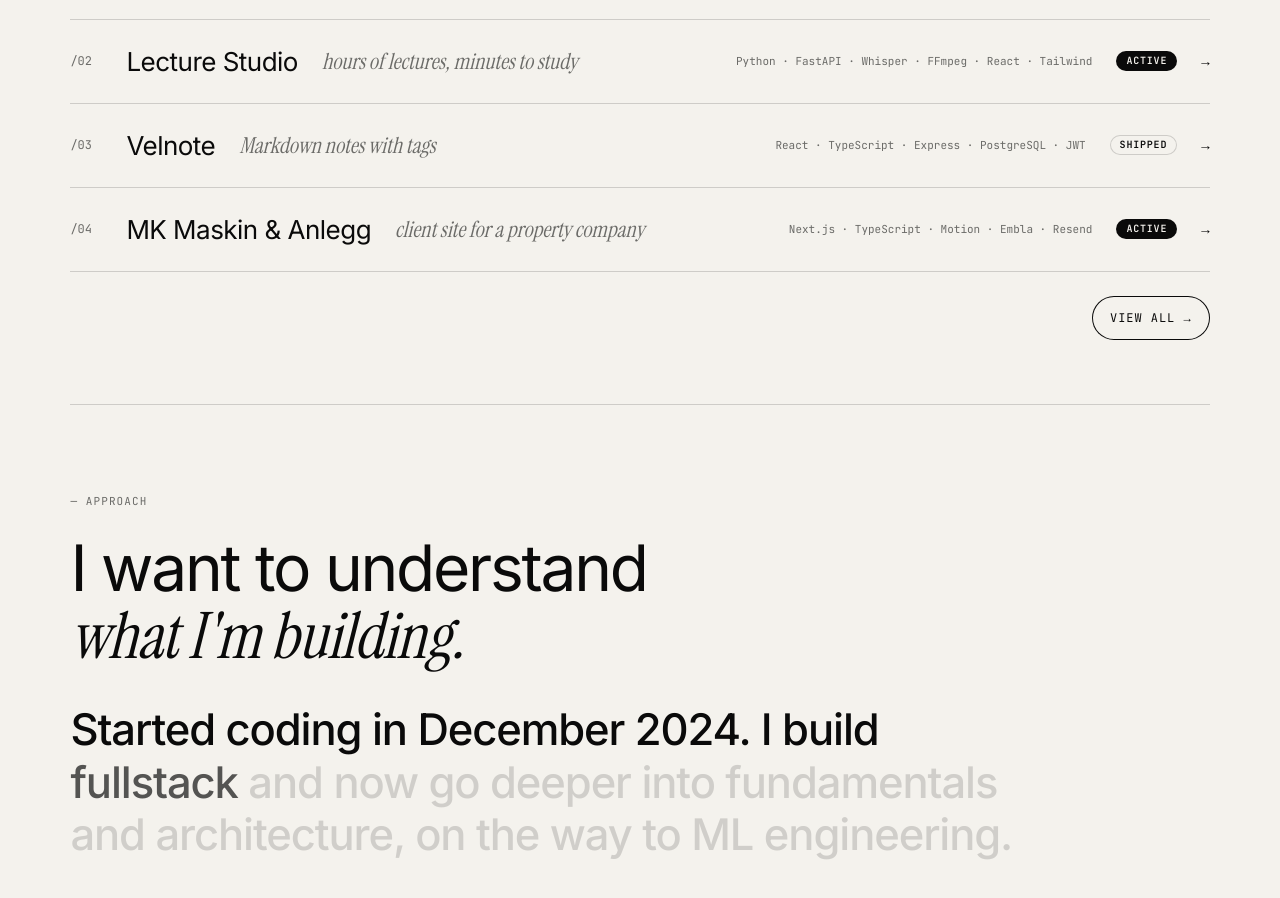
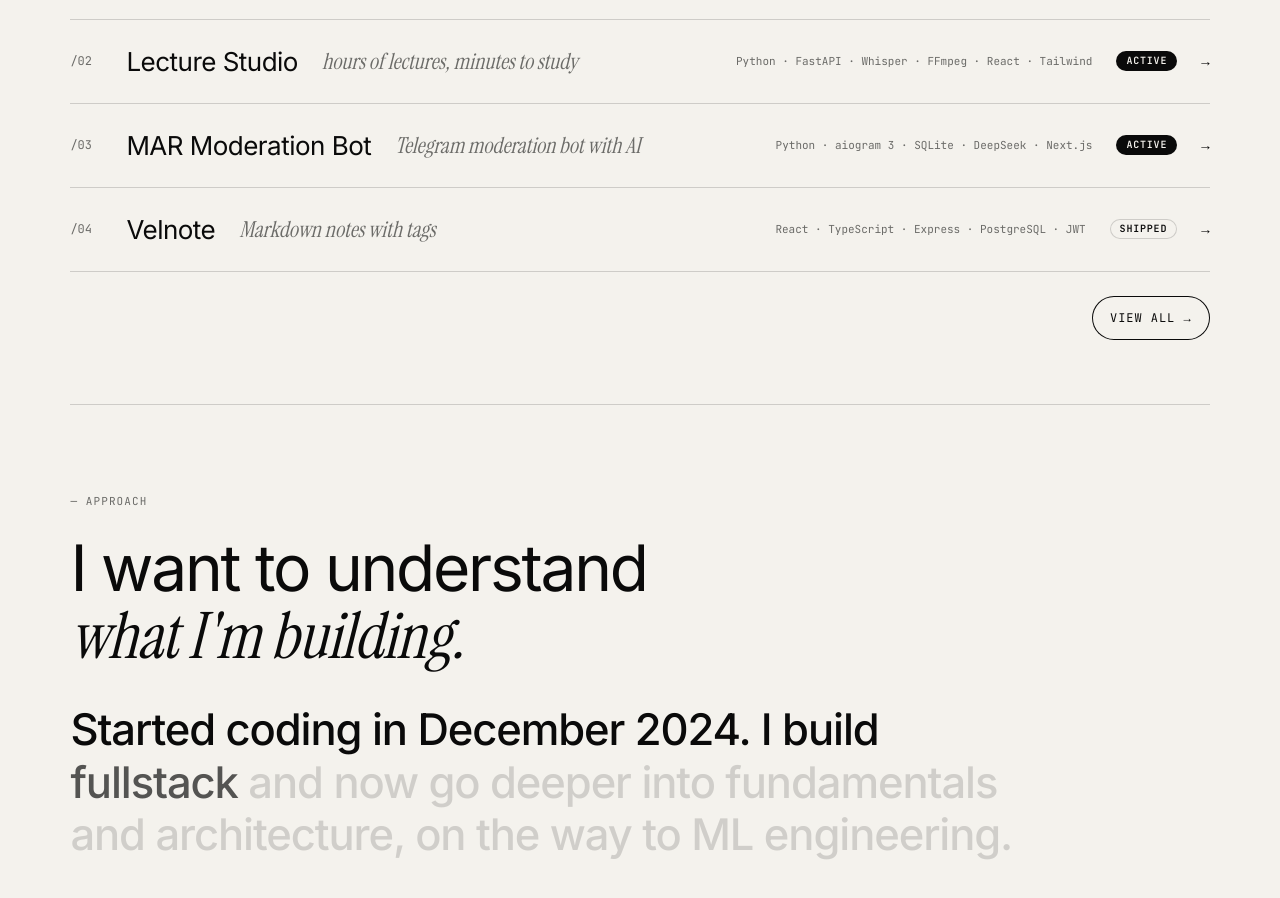
Before and after one commit to MARBORZ/marborz.one, a React (Vite) app: page / in a window 1280 px wide. Shown: the part 800-1698 px from the top of the page. Built offline with nearby package versions, Linux system fonts and the light colour scheme.

Commit message:
Publish MAR Moderation Bot with video, preview and repo link

```diff
--- a/src/shared/projects.ts
+++ b/src/shared/projects.ts
@@ -51,8 +51,19 @@ export const projects: Project[] = [
     imageUrl: new URL("../assets/project_images/lecture_studio.webp", import.meta.url).href,
   },
   {
+    id: "moderation-bot",
+    number: "03",
+    title: "MAR Moderation Bot",
+    stack: "Python · aiogram 3 · SQLite · DeepSeek · Next.js",
+    status: "active",
+    demoUrl: "https://marchoidbotweb.vercel.app/",
+    repoUrl: "https://github.com/MARBORZ/mar-moderation_bot",
+    videoUrl: new URL("../assets/project_videos/moderation_bot.mp4", import.meta.url).href,
+    imageUrl: new URL("../assets/project_images/moderation_bot.webp", import.meta.url).href,
+  },
+  {
     id: "velnote",
-    number: "03",
+    number: "04",
     title: "Velnote",
     stack: "React · TypeScript · Express · PostgreSQL · JWT",
     status: "shipped",
@@ -63,7 +74,7 @@ export const projects: Project[] = [
   },
   {
     id: "maskin-anlegg",
-    number: "04",
+    number: "05",
     title: "MK Maskin & Anlegg",
     stack: "Next.js · TypeScript · Motion · Embla · Resend",
     status: "active",
@@ -75,7 +86,7 @@ export const projects: Project[] = [
   },
   {
     id: "redbeardvfx",
-    number: "05",
+    number: "06",
     title: "RedbeardVFX",
     stack: "React · TypeScript · SCSS · Vercel Functions · Resend",
     status: "shipped",
@@ -87,7 +98,7 @@ export const projects: Project[] = [
   },
   {
     id: "death-trip",
-    number: "06",
+    number: "07",
     title: "Death Trip",
     stack: "React · TypeScript · Motion · Lenis · Express · Resend",
     status: "shipped",
@@ -99,7 +110,7 @@ export const projects: Project[] = [
   },
   {
     id: "bio-site",
-    number: "07",
+    number: "08",
     title: "marborz v1",
     stack: "React · Express · Resend · SCSS",
     status: "shipped",
@@ -110,7 +121,7 @@ export const projects: Project[] = [
   },
   {
     id: "greenfield-farms",
-    number: "08",
+    number: "09",
     title: "Greenfield Farms",
     stack: "React · TypeScript · SCSS · Framer Motion · React Router",
     status: "experiment",
@@ -121,7 +132,7 @@ export const projects: Project[] = [
   },
   {
     id: "skan-jus",
-    number: "09",
+    number: "10",
     title: "Skan Jus",
     stack: "React · TypeScript · Tailwind",
     status: "experiment",
@@ -132,7 +143,7 @@ export const projects: Project[] = [
   },
   {
     id: "todo-react",
-    number: "10",
+    number: "11",
     title: "Todo-React",
     stack: "React · json-server · localStorage",
     status: "experiment",
@@ -143,7 +154,7 @@ export const projects: Project[] = [
   },
   {
     id: "kropp-fitness",
-    number: "11",
+    number: "12",
     title: "Kropp Fitness",
     stack: "HTML · CSS",
     status: "experiment",
@@ -154,7 +165,7 @@ export const projects: Project[] = [
   },
   {
     id: "skrekkeparken",
-    number: "12",
+    number: "13",
     title: "Skrekkeparken",
     stack: "JavaScript · HTML · CSS · Leaflet.js",
     status: "shipped",
@@ -165,7 +176,7 @@ export const projects: Project[] = [
   },
   {
     id: "2048",
-    number: "13",
+    number: "14",
     title: "2048 Game",
     stack: "JavaScript · HTML · CSS",
     status: "experiment",
@@ -176,7 +187,7 @@ export const projects: Project[] = [
   },
   {
     id: "yatzy",
-    number: "14",
+    number: "15",
     title: "Yatzy Dice Game",
     stack: "JavaScript · HTML · CSS",
     status: "experiment",
@@ -187,7 +198,7 @@ export const projects: Project[] = [
   },
   {
     id: "date-time",
-    number: "15",
+    number: "16",
     title: "Date-Time Wallpaper",
     stack: "JavaScript · HTML · CSS",
     status: "experiment",
@@ -198,16 +209,7 @@ export const projects: Project[] = [
   },
 ];
 
-export const plannedProjects: Project[] = [
-  {
-    id: "moderation-bot",
-    number: "16",
-    title: "MAR Moderation Bot",
-    stack: "Python · aiogram 3 · SQLite · DeepSeek · Next.js",
-    status: "planned",
-    devOnly: true,
-  },
-];
+export const plannedProjects: Project[] = [];
 
 const DEMO_HOSTS = ["vercel.app", "imporsgrunn.no"];
 
```
Also changed, not shown: src/assets/project_images/moderation_bot.webp (added), 1 other file (tests, documents, lock files or other folders).
